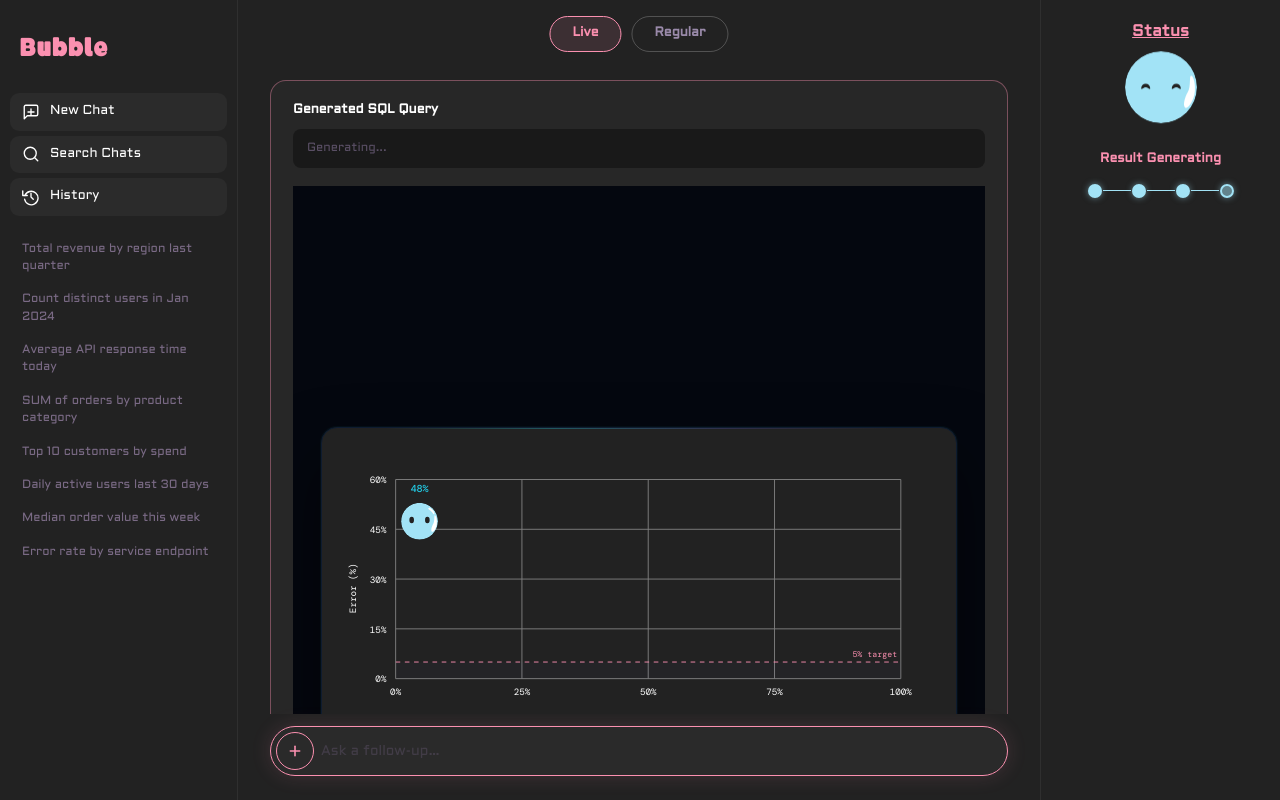
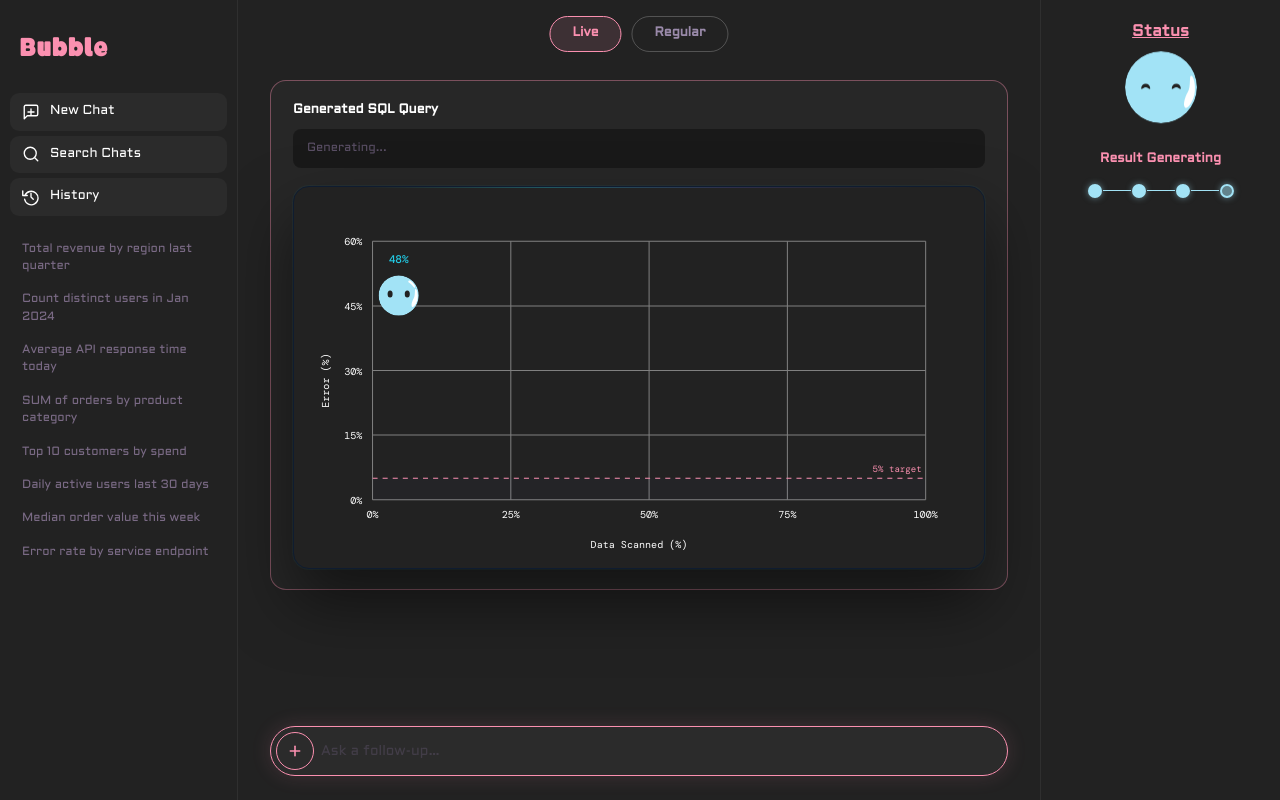
Before and after one commit to Ishitajoshii/bubble, a React (Vite) app in the folder apps/web/: page / in a window 1280 px wide. Both pictures are taken after a click on the button "Median order value this week". Built offline with nearby package versions, Linux system fonts and the light colour scheme.

Commit message:
graph dimensions fixed

```diff
--- a/apps/web/src/App.tsx
+++ b/apps/web/src/App.tsx
@@ -685,7 +685,7 @@ function ResultView({
 
           {/* Convergence graph */}
           {(convergencePoints.length > 0 || result) && (
-            <div>
+            <div style={{ width: "100%" }}>
               <ConvergenceGraph />
             </div>
           )}
--- a/apps/web/src/features/convergence-graph.tsx
+++ b/apps/web/src/features/convergence-graph.tsx
@@ -61,7 +61,7 @@ interface HoveredState {
 // ─────────────────────────────────────────────────────────────────────────────
 const TARGET_ERROR = 5;
 const W = 640;
-const H = 300;
+const H = 340;
 const PAD = { top: 32, right: 36, bottom: 52, left: 56 } as const;
 const MAX_ERR = 60;
 const LERP_SPEED = 0.072; // fraction per frame — controls smoothness
@@ -503,9 +503,7 @@ function Btn({ children, primary, onClick }: BtnProps) {
 // ─────────────────────────────────────────────────────────────────────────────
 const S: Record<string, React.CSSProperties> = {
   page: {
-    position: "relative", minHeight: "100vh",
-    background: C.bg, overflow: "hidden",
-    display: "flex", alignItems: "center", justifyContent: "center",
+    position: "relative", width: "100%", height: "100%",
   },
   orb1: {
     position: "absolute", top: "-18%", left: "-12%",
@@ -521,9 +519,7 @@ const S: Record<string, React.CSSProperties> = {
   },
   wrapper: {
     position: "relative", zIndex: 1,
-    width: "100%", maxWidth: 820,
-    display: "flex", flexDirection: "column", gap: 18,
-    padding: "36px 28px",
+    width: "100%",
     fontFamily: "'DM Mono', monospace",
   },
   header: {
--- /dev/null
+++ b/apps/web/src/theme-bridge.ts
@@ -0,0 +1,206 @@
+type Rgb = { r: number; g: number; b: number };
+
+const DEFAULTS = {
+  background: "#222222",
+  foreground: "#ffffff",
+  card: "#2a2a2a",
+  popover: "#1c1421",
+  primary: "#fb90b0",
+  primaryForeground: "#1a1320",
+  mutedForeground: "#7a6a85",
+  accent: "#a2e3f6",
+  input: "#1c1c1c",
+  destructive: "#ef4444",
+  chart3: "#22d3ee",
+  chart4: "#2dd4bf",
+  chart5: "#818cf8",
+  sidebarBackground: "#222222",
+} as const;
+
+function hexToRgb(hex: string): Rgb {
+  const clean = hex.replace("#", "");
+  const normalized = clean.length === 3
+    ? clean.split("").map((part) => part + part).join("")
+    : clean;
+
+  return {
+    r: Number.parseInt(normalized.slice(0, 2), 16),
+    g: Number.parseInt(normalized.slice(2, 4), 16),
+    b: Number.parseInt(normalized.slice(4, 6), 16),
+  };
+}
+
+function rgbToHex({ r, g, b }: Rgb): string {
+  return `#${[r, g, b].map((value) => value.toString(16).padStart(2, "0")).join("")}`;
+}
+
+function parseRgb(color: string): Rgb | null {
+  const match = color.match(/rgba?\(\s*([\d.]+)\s*,\s*([\d.]+)\s*,\s*([\d.]+)/i);
+  if (!match) return null;
+
+  return {
+    r: Math.round(Number(match[1])),
+    g: Math.round(Number(match[2])),
+    b: Math.round(Number(match[3])),
+  };
+}
+
+function withAlpha(rgb: Rgb, alpha: number): string {
+  return `rgba(${rgb.r}, ${rgb.g}, ${rgb.b}, ${alpha})`;
+}
+
+function resolveColor(rawValue: string, fallback: string): string {
+  const raw = rawValue.trim();
+  const probe = document.createElement("span");
+  probe.hidden = true;
+  document.body.appendChild(probe);
+
+  const candidates = raw
+    ? [raw, `hsl(${raw})`, `oklch(${raw})`, `rgb(${raw})`]
+    : [];
+
+  for (const candidate of candidates) {
+    probe.style.color = "";
+    probe.style.color = candidate;
+    const parsed = parseRgb(getComputedStyle(probe).color);
+    if (parsed) {
+      probe.remove();
+      return rgbToHex(parsed);
+    }
+  }
+
+  probe.remove();
+  return fallback;
+}
+
+function readThemeColor(styles: CSSStyleDeclaration, name: string, fallback: string): string {
+  return resolveColor(styles.getPropertyValue(name), fallback);
+}
+
+function applyBridge(): void {
+  const root = document.documentElement;
+  const styles = getComputedStyle(root);
+
+  const background = readThemeColor(styles, "--background", DEFAULTS.background);
+  const foreground = readThemeColor(styles, "--foreground", DEFAULTS.foreground);
+  const card = readThemeColor(styles, "--card", DEFAULTS.card);
+  const popover = readThemeColor(styles, "--popover", DEFAULTS.popover);
+  const primary = readThemeColor(styles, "--primary", DEFAULTS.primary);
+  const primaryForeground = readThemeColor(styles, "--primary-foreground", DEFAULTS.primaryForeground);
+  const mutedForeground = readThemeColor(styles, "--muted-foreground", DEFAULTS.mutedForeground);
+  const accent = readThemeColor(styles, "--accent", DEFAULTS.accent);
+  const input = readThemeColor(styles, "--input", DEFAULTS.input);
+  const destructive = readThemeColor(styles, "--destructive", DEFAULTS.destructive);
+  const chart3 = readThemeColor(styles, "--chart-3", DEFAULTS.chart3);
+  const chart4 = readThemeColor(styles, "--chart-4", DEFAULTS.chart4);
+  const chart5 = readThemeColor(styles, "--chart-5", DEFAULTS.chart5);
+  const sidebarBackground = readThemeColor(styles, "--sidebar-background", DEFAULTS.sidebarBackground);
+
+  const backgroundRgb = hexToRgb(background);
+  const foregroundRgb = hexToRgb(foreground);
+  const cardRgb = hexToRgb(card);
+  const primaryRgb = hexToRgb(primary);
+  const mutedRgb = hexToRgb(mutedForeground);
+  const accentRgb = hexToRgb(accent);
+  const destructiveRgb = hexToRgb(destructive);
+  const chart3Rgb = hexToRgb(chart3);
+  const chart4Rgb = hexToRgb(chart4);
+  const chart5Rgb = hexToRgb(chart5);
+
+  root.style.setProperty("--bg", background);
+  root.style.setProperty("--bg-sidebar", sidebarBackground);
+  root.style.setProperty("--bg-panel", background);
+  root.style.setProperty("--bg-card", card);
+  root.style.setProperty("--bg-input", input);
+  root.style.setProperty("--text", foreground);
+  root.style.setProperty("--text-dim", foreground);
+  root.style.setProperty("--text-muted", mutedForeground);
+  root.style.setProperty("--text-subtle", mutedForeground);
+  root.style.setProperty("--pink", primary);
+  root.style.setProperty("--pink-dim", withAlpha(primaryRgb, 0.18));
+  root.style.setProperty("--pink-border", withAlpha(primaryRgb, 0.45));
+  root.style.setProperty("--blue-dot", accent);
+  root.style.setProperty("--blue-dot-soft", withAlpha(accentRgb, 0.5));
+  root.style.setProperty("--blue-dot-border-soft", withAlpha(accentRgb, 0.4));
+  root.style.setProperty("--blue-dot-line-soft", withAlpha(accentRgb, 0.25));
+  root.style.setProperty("--blue-dot-line-strong", withAlpha(accentRgb, 0.7));
+  root.style.setProperty("--surface-hover", withAlpha(foregroundRgb, 0.04));
+  root.style.setProperty("--surface-hover-strong", withAlpha(primaryRgb, 0.12));
+  root.style.setProperty("--shell-border", withAlpha(foregroundRgb, 0.06));
+  root.style.setProperty("--panel-overlay", withAlpha(cardRgb, 0.97));
+  root.style.setProperty("--panel-border", withAlpha(primaryRgb, 0.25));
+  root.style.setProperty("--panel-shadow", "0 8px 28px rgba(0,0,0,0.55)");
+  root.style.setProperty("--placeholder", mutedForeground);
+  root.style.setProperty("--soft-panel", withAlpha(foregroundRgb, 0.025));
+  root.style.setProperty("--soft-card", withAlpha(backgroundRgb, 0.35));
+  root.style.setProperty("--soft-card-alt", withAlpha(backgroundRgb, 0.25));
+  root.style.setProperty("--danger", destructive);
+  root.style.setProperty("--danger-soft", withAlpha(destructiveRgb, 0.12));
+  root.style.setProperty("--danger-border", withAlpha(destructiveRgb, 0.3));
+  root.style.setProperty("--prompt-border", withAlpha(primaryRgb, 0.35));
+  root.style.setProperty("--scrollbar-thumb", withAlpha(primaryRgb, 0.3));
+  root.style.setProperty("--scrollbar-thumb-hover", withAlpha(primaryRgb, 0.5));
+  root.style.setProperty("--bubble-glow", `radial-gradient(circle, ${withAlpha(accentRgb, 0.1)} 0%, transparent 70%)`);
+  root.style.setProperty("--bubble-shadow", `drop-shadow(0 10px 28px ${withAlpha(accentRgb, 0.32)})`);
+  root.style.setProperty("--sql-accent", accent);
+  root.style.setProperty("--sql-block-bg", withAlpha(backgroundRgb, 0.35));
+  root.style.setProperty("--planner-block-bg", withAlpha(backgroundRgb, 0.25));
+  root.style.setProperty("--skeleton-accent", primary);
+  root.style.setProperty("--mode-idle", "#9a8aaa");
+
+  root.style.setProperty("--graph-bg", "#04070f");
+  root.style.setProperty("--graph-surface", "#080d1a");
+  root.style.setProperty("--graph-card", background);
+  root.style.setProperty("--graph-border", "#0f1c30");
+  root.style.setProperty("--graph-border-hi", "#172540");
+  root.style.setProperty("--graph-grid", "#808080");
+  root.style.setProperty("--graph-cyan", chart3);
+  root.style.setProperty("--graph-cyan-rgb", `${chart3Rgb.r}, ${chart3Rgb.g}, ${chart3Rgb.b}`);
+  root.style.setProperty("--graph-teal", chart4);
+  root.style.setProperty("--graph-teal-rgb", `${chart4Rgb.r}, ${chart4Rgb.g}, ${chart4Rgb.b}`);
+  root.style.setProperty("--graph-purple", chart5);
+  root.style.setProperty("--graph-purple-rgb", `${chart5Rgb.r}, ${chart5Rgb.g}, ${chart5Rgb.b}`);
+  root.style.setProperty("--graph-indigo", chart5);
+  root.style.setProperty("--graph-text", "#c8d8f0");
+  root.style.setProperty("--graph-text-mid", mutedForeground);
+  root.style.setProperty("--graph-text-dim", "#2a3a52");
+  root.style.setProperty("--graph-aurora-1", `rgba(${chart3Rgb.r}, ${chart3Rgb.g}, ${chart3Rgb.b}, 0.07)`);
+  root.style.setProperty("--graph-aurora-2", `rgba(${chart5Rgb.r}, ${chart5Rgb.g}, ${chart5Rgb.b}, 0.06)`);
+  root.style.setProperty("--graph-target", primary);
+  root.style.setProperty("--graph-axis", foreground);
+  root.style.setProperty("--graph-hover", accent);
+  root.style.setProperty("--graph-safe-zone", `rgba(${chart4Rgb.r}, ${chart4Rgb.g}, ${chart4Rgb.b}, 0.04)`);
+  root.style.setProperty("--graph-unsafe-zone", `rgba(${chart5Rgb.r}, ${chart5Rgb.g}, ${chart5Rgb.b}, 0.025)`);
+  root.style.setProperty("--bubble-fill", accent);
+  root.style.setProperty("--bubble-eye", background);
+  root.style.setProperty("--bubble-primary-foreground", primaryForeground);
+}
+
+export function installThemeBridge(): void {
+  let frame = 0;
+  const schedule = () => {
+    if (frame) return;
+    frame = window.requestAnimationFrame(() => {
+      frame = 0;
+      applyBridge();
+    });
+  };
+
+  if (document.readyState === "loading") {
+    document.addEventListener("DOMContentLoaded", schedule, { once: true });
+  } else {
+    schedule();
+  }
+
+  const observer = new MutationObserver(schedule);
+  observer.observe(document.documentElement, {
+    attributes: true,
+    attributeFilter: ["class", "style", "data-theme"],
+  });
+  observer.observe(document.head, {
+    attributes: true,
+    childList: true,
+    subtree: true,
+    characterData: true,
+  });
+}
```
